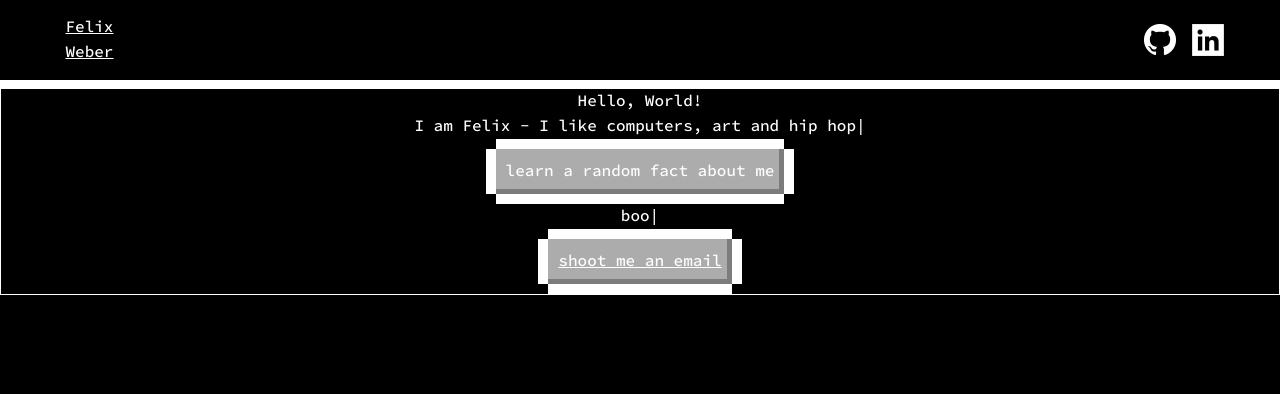
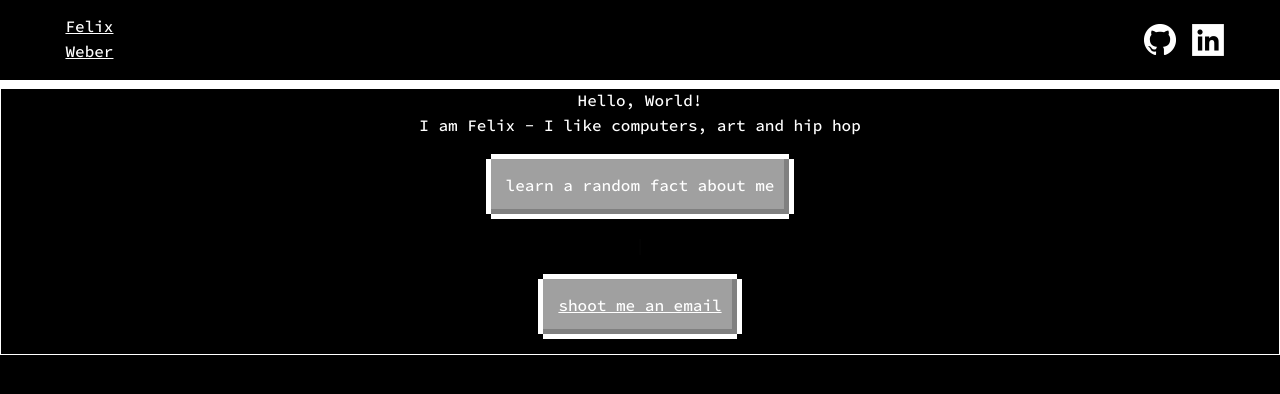
Before and after one commit to felicianodev/simple-website, a React (Create React App) app: page / in a window 1280 px wide. Shown: the top 394 px of the page. Built offline with nearby package versions, Linux system fonts and the light colour scheme.

Commit message:
Edit customtypewriter and use it to hide cursor when finished typing

```diff
--- a/src/App.js
+++ b/src/App.js
@@ -1,29 +1,19 @@
-import React, { useState, useEffect, useRef } from 'react';
-import Typewriter from 'typewriter-effect';
+import React, { useState } from 'react';
 import './App.css';
-import {FACTS} from './FACTS';
 import Customtypewriter from './components/Customtypewriter';
 import Button from './components/Button';
 import Header from './components/Header';
+import RandomFactContainer from './components/RandomfactContainer';
 
 function App() {
-  const [currentFact, setFact] = useState('boo');
-  function getRandomFact() {
-    const randomElement = FACTS[Math.floor(Math.random() * FACTS.length)];
-    if (currentFact === randomElement) {
-      return getRandomFact()
-    }
-    setFact(randomElement)
-  }
-
+  const [introWritten, setIntroWritten] = useState(false);
   return (
     <div className="App">
       <Header />
       <div className="content">
-      <Customtypewriter string="Hello, World! <br/> I am Felix - I like computers, art and hip hop" />
-      <Button action={getRandomFact} string="learn a random fact about me" />
-      <Customtypewriter string={currentFact} />
-      <a href="mailto:me@weberfelix.com">
+      <Customtypewriter string="Hello, World! <br/> I am Felix - I like computers, art and hip hop" doneWriting={introWritten} setDoneWriting={() => setIntroWritten(true)} />
+      {introWritten ? <RandomFactContainer /> : null}
+      <a href="mailto:me@weberfelix.com" className="email-link">
         <Button action={()=>{}}string="shoot me an email" />
       </a>
       </div>
--- a/src/components/Customtypewriter.js
+++ b/src/components/Customtypewriter.js
@@ -1,23 +1,30 @@
 import React, { useState, useEffect, useRef, useCallback } from 'react';
 import Typed from 'typed.js'
 
-const Customtypewriter = (string) => {
-    var typeRef = useRef(null)
+const Customtypewriter = (props) => {
+    var typeWriterRef = useRef(null)
     useEffect(() => {
       var options = {
-        strings: []
+        strings: [],
+        typeSpeed: 40,
+        onComplete: (self) => {
+          if(props.setDoneWriting) {
+            console.log('DONE TYPING', self);
+            props.setDoneWriting();
+          }
+        }
       }
-      options.strings.push(string.string)
-      var typed = new Typed(typeRef, options)
+      options.strings.push(props.string)
+      var typed = new Typed(typeWriterRef, options)
       typed.start()
       return () => {
         typed.destroy()
       };
-    }, [string.string])
+    }, [props.string])
 
     return (
-      <div className="Customtypewriter">
-        <span ref={(el) => {typeRef = el} }></span>
+      <div className="Customtypewriter" className={props.doneWriting ? 'hide-cursor' : null}>
+        <span ref={(el) => {typeWriterRef = el}}></span>
       </div>
     );
   }
--- /dev/null
+++ b/src/components/RandomfactContainer.js
@@ -0,0 +1,23 @@
+import React, {useState} from 'react';
+import Button from './Button'
+import Customtypewriter from './Customtypewriter'
+import {FACTS} from '../FACTS';
+
+const RandomFactContainer = (props) => {
+    const [currentFact, setFact] = useState('');
+    function getRandomFact() {
+      const randomElement = FACTS[Math.floor(Math.random() * FACTS.length)];
+      if (currentFact === randomElement) {
+        return getRandomFact()
+      }
+      setFact(randomElement)
+    }
+    return (
+        <div>
+              <Button action={getRandomFact} string="learn a random fact about me" />
+              <Customtypewriter string={currentFact} />
+        </div>
+    );
+  }
+
+  export default RandomFactContainer;
--- a/src/components/button.scss
+++ b/src/components/button.scss
@@ -1,9 +1,9 @@
-$bordersize: 10px;
-$backgroundclr: lightgray;
-$shadowclr: darkgray;
-$lightgrey: #ADACAC;
-$darkgrey: #7C7C7C;
+$bordersize: 5px;
+$lightgrey: #A0A0A0;
+$darkgrey:#808080;
 .pixel-button-container {
+    margin-top: 15px;
+    margin-bottom: 15px;
     button {
         color: white;
         all: unset;
@@ -11,7 +11,7 @@ $darkgrey: #7C7C7C;
         border-color: white;
         border-width: $bordersize 0;
         margin: 0 $bordersize;
-        padding: $bordersize;
+        padding: 15px;
         position: relative;
         z-index: 1;
         background: $lightgrey;
@@ -36,7 +36,16 @@ $darkgrey: #7C7C7C;
             background-color: $darkgrey;
             box-shadow: inset (-5px) (-5px) 0px 0px $lightgrey;
         }
-
+        &:hover {
+            background-color: $darkgrey;
+            box-shadow: inset (-5px) (-5px) 0px 0px $lightgrey;
+        }
     }
 
 }
+
+.hide-cursor {
+    .typed-cursor {
+        display: none;
+    }
+}
```
